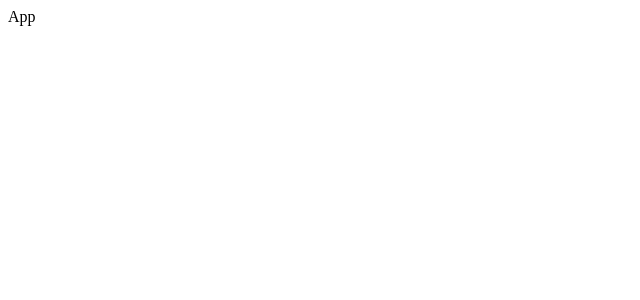
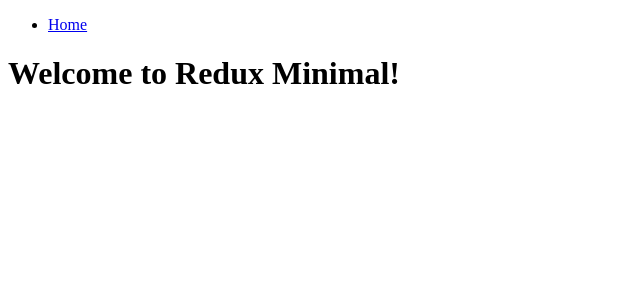
Before and after one commit to kq2/redux-minimal, a React (Create React App) app: page / in a window 1280 px wide. Shown: the top 300 px of the page, without its empty margins (0-640 px from the left). Built offline with nearby package versions, Linux system fonts and the light colour scheme.

Commit message:
Add routes

```diff
--- a/package.json
+++ b/package.json
@@ -5,6 +5,7 @@
   "dependencies": {
     "react": "^16.0.0",
     "react-dom": "^16.0.0",
+    "react-router-dom": "^4.2.2",
     "react-scripts": "1.0.17"
   },
   "scripts": {
--- a/src/components/App.js
+++ b/src/components/App.js
@@ -1,8 +1,12 @@
 import React from 'react';
+
+import Header from './Header';
+import Main from './Main';
 
 const App = () => (
   <div>
-    App
+    <Header />
+    <Main />
   </div>
 );
 
--- /dev/null
+++ b/src/components/Header.js
@@ -0,0 +1,14 @@
+import React from 'react';
+import {NavLink} from 'react-router-dom';
+
+const Header = () => (
+  <header>
+    <nav>
+      <ul>
+        <li><NavLink exact to='/'>{'Home'}</NavLink></li>
+      </ul>
+    </nav>
+  </header>
+);
+
+export default Header;
--- /dev/null
+++ b/src/components/Home.js
@@ -0,0 +1,9 @@
+import React from 'react';
+
+const Home = () => (
+  <div>
+    <h1>{'Welcome to Redux Minimal!'}</h1>
+  </div>
+);
+
+export default Home;
--- /dev/null
+++ b/src/components/Main.js
@@ -0,0 +1,14 @@
+import React from 'react';
+import {Switch, Route} from 'react-router-dom';
+
+import Home from './Home';
+
+const Main = () => (
+  <main>
+    <Switch>
+      <Route exact path='/' component={Home} />
+    </Switch>
+  </main>
+);
+
+export default Main;
--- a/src/index.js
+++ b/src/index.js
@@ -2,6 +2,12 @@ import React from 'react';
 import ReactDOM from 'react-dom';
 import App from './components/App';
 import registerServiceWorker from './registerServiceWorker';
+import {BrowserRouter} from 'react-router-dom';
 
-ReactDOM.render(<App />, document.getElementById('root'));
+ReactDOM.render(
+  <BrowserRouter>
+    <App />
+  </BrowserRouter>,
+  document.getElementById('root')
+);
 registerServiceWorker();
```
Also changed, not shown: 1 other file (tests, documents, lock files or other folders).
